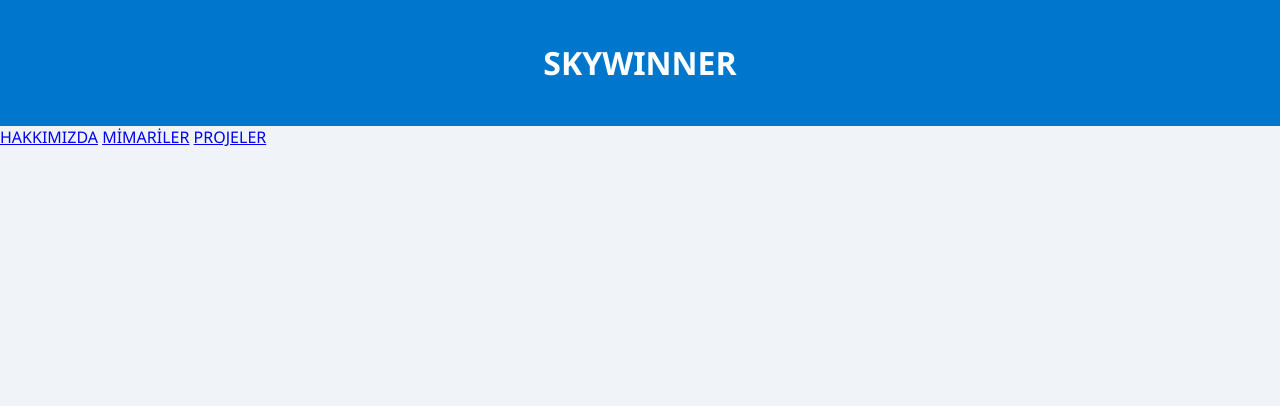
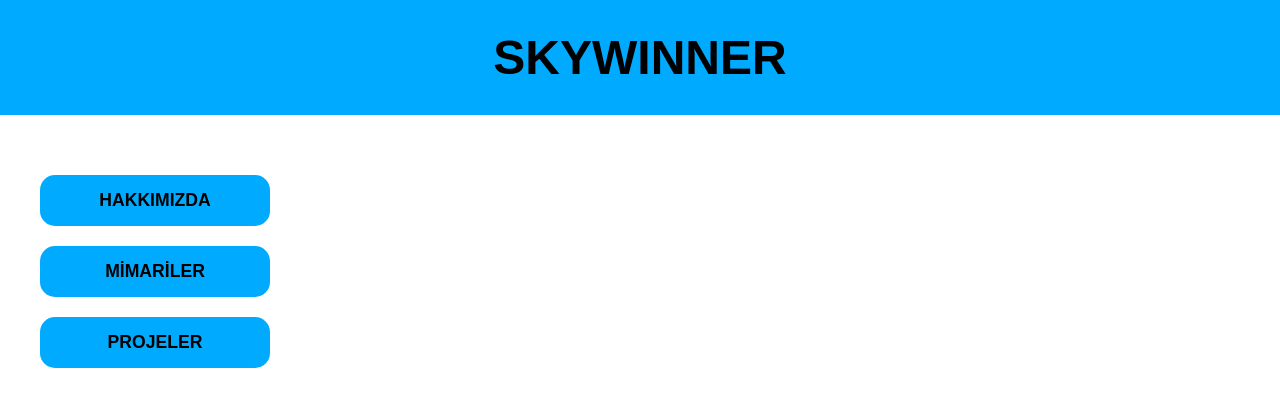
Before and after one commit to BabaPro3560/www.skywinner.com.tr, a plain HTML site: page index.html in a window 1280 px wide. Drawn offline with Linux system fonts and the light colour scheme.

Commit message:
Update style.css

```diff
--- a/style.css
+++ b/style.css
@@ -1,47 +1,39 @@
 body {
-  font-family: "Segoe UI", sans-serif;
-  background-color: #f0f4f8;
-  color: #222;
   margin: 0;
-  padding: 0;
+  background-color: white;
+  font-family: Arial, sans-serif;
 }
 
 header {
-  background-color: #0077cc;
-  color: white;
-  padding: 20px;
+  background-color: #00aaff;
+  padding: 30px;
   text-align: center;
 }
 
-nav {
-  margin-top: 10px;
+header h1 {
+  margin: 0;
+  font-size: 3rem;
+  color: black;
 }
 
-nav a {
-  display: inline-block;
-  background-color: #0077cc;
-  color: white;
-  padding: 10px 16px;
-  margin: 5px;
-  border-radius: 6px;
+.menu {
+  padding: 40px;
+}
+
+.menu a {
+  display: block;
+  width: 200px;
+  padding: 15px;
+  margin: 20px 0;
+  text-align: center;
+  background-color: #00aaff;
+  color: black;
   text-decoration: none;
+  border-radius: 15px;
+  font-size: 1.1rem;
   font-weight: bold;
 }
 
-nav a:hover {
-  background-color: #005fa3;
+.menu a:hover {
+  background-color: #008fcc;
 }
-
-main {
-  padding: 30px;
-  max-width: 800px;
-  margin: auto;
-}
-
-footer {
-  background-color: #eee;
-  text-align: center;
-  padding: 10px;
-  font-size: 0.9em;
-  color: #555;
-}
```
